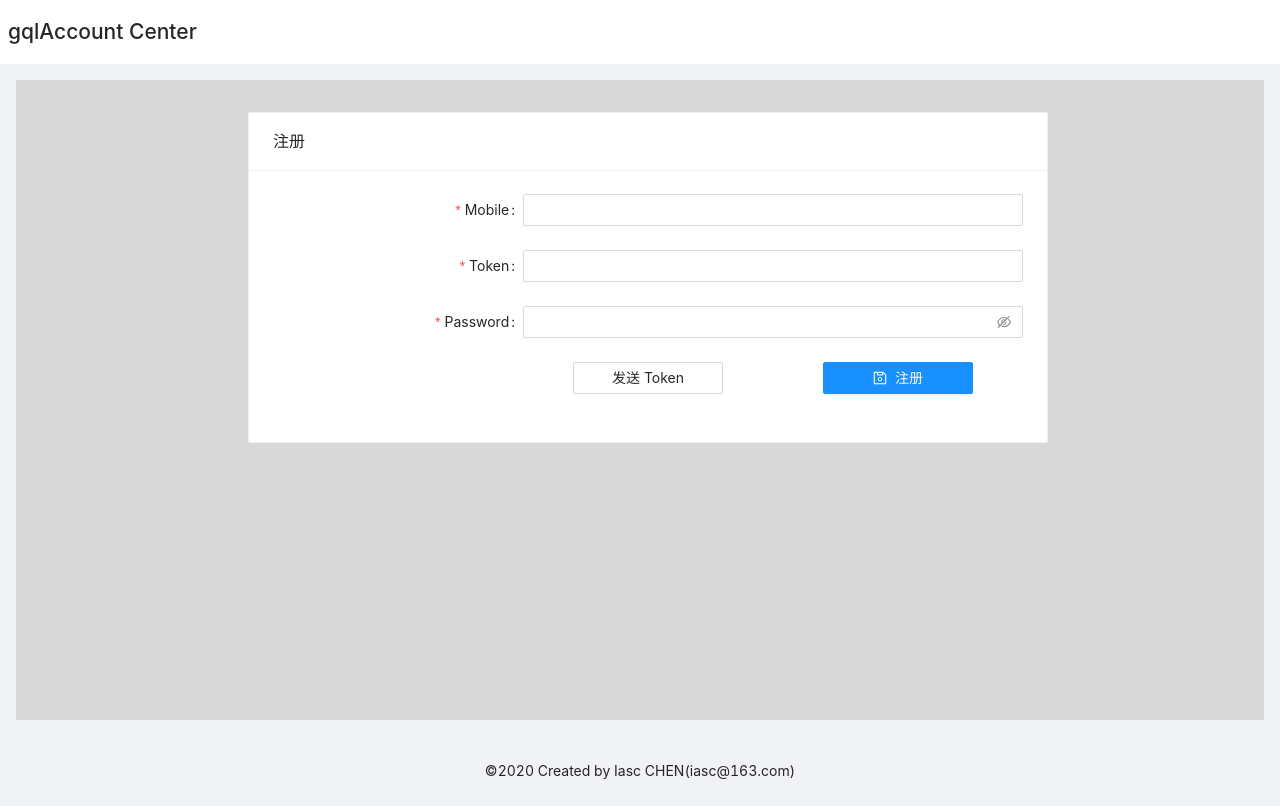
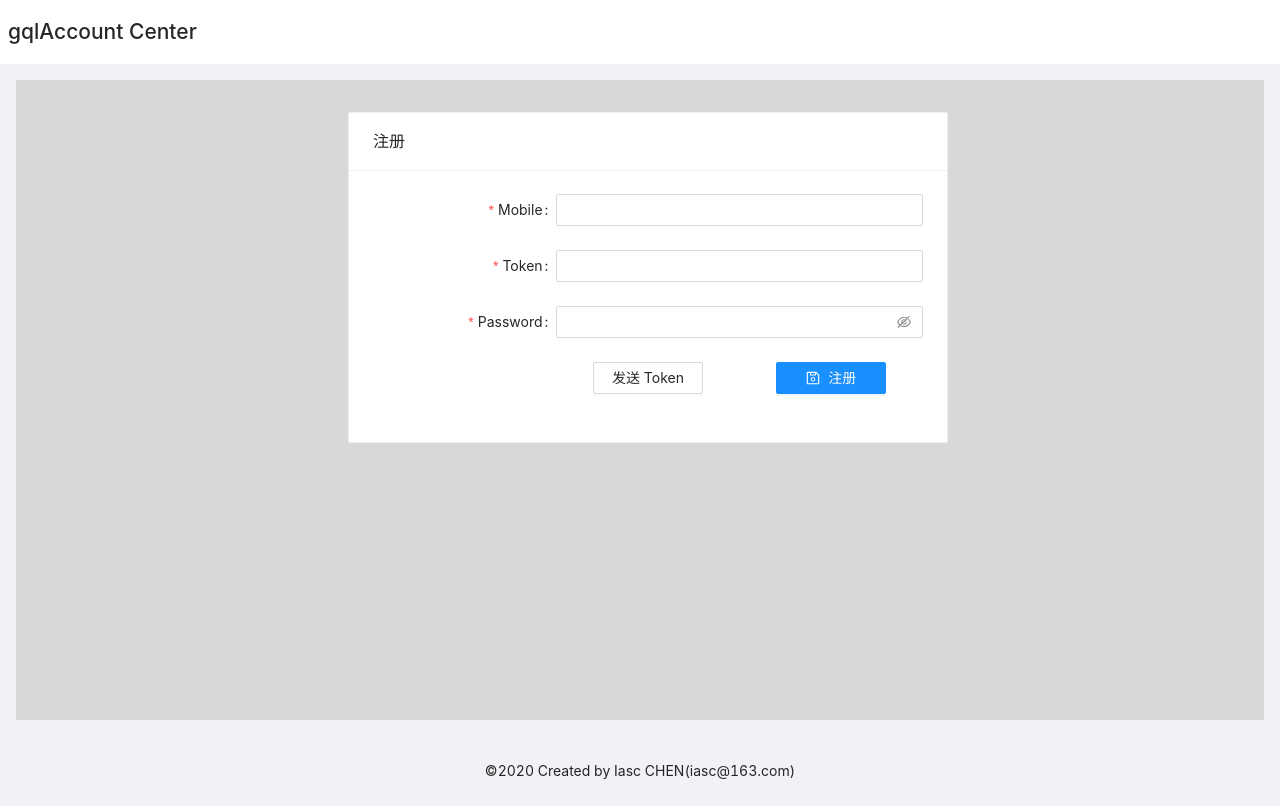
Before and after one commit to iascchen/gqlAccountClient, a React (Create React App) app: page /signup in a window 1280 px wide. Built offline with nearby package versions, Linux system fonts and the light colour scheme; no server answers.

Commit message:
add warpper for Login related page

```diff
--- a/src/components/common/Home.jsx
+++ b/src/components/common/Home.jsx
@@ -4,19 +4,13 @@ import {Col, Row} from 'antd'
 import reactLogo from '../../react_logo.svg'
 import gqlLogo from '../../graphql_logo.svg'
 
-import {useUser} from '../../modules/login/hook/UserProvider'
-import LoginWidget from '../../modules/login/LoginWidget'
-import UserInfoWidget from '../../modules/login/components/UserInfoWidget'
+import Login from '../../modules/login/Login'
 
 const Home = () => {
-    const { user, accessToken } = useUser()
-
     return (
         <Row className='centerContainer' style={{ width: '100%' }}>
-            <Col span={16}>
-                {accessToken
-                    ? <UserInfoWidget user={user}/>
-                    : <LoginWidget/>}
+            <Col span={24}>
+                <Login />
             </Col>
             <Col span={16} offset={4}>
                 <Row>
--- /dev/null
+++ b/src/modules/login/Login.jsx
@@ -0,0 +1,21 @@
+import React from 'react'
+import {Col, Row} from 'antd'
+
+import LoginContainer from './LoginContainer'
+import {useUser} from '../../modules/login/hook/UserProvider'
+import LoginWidget from '../../modules/login/components/LoginWidget'
+import UserInfoWidget from '../../modules/login/components/UserInfoWidget'
+
+const Home = () => {
+    const { user, accessToken } = useUser()
+
+    return (
+        <LoginContainer>
+            {accessToken
+                ? <UserInfoWidget user={user}/>
+                : <LoginWidget/>}
+        </LoginContainer>
+    )
+}
+
+export default Home
--- /dev/null
+++ b/src/modules/login/LoginContainer.jsx
@@ -0,0 +1,38 @@
+import React from 'react'
+import {HttpLink} from 'apollo-link-http'
+import {ApolloClient} from 'apollo-client'
+import {InMemoryCache} from 'apollo-cache-inmemory'
+import {ApolloProvider} from '@apollo/react-hooks'
+
+import {ACCOUNT_CENTER, HEADER_FOR_AUTH} from '../../utils/secrets'
+import {getTokens} from '../../modules/login/utils/manage-tokens'
+import {Col, Row} from 'antd'
+
+const customFetch = (uri, options) => {
+    const tokens = getTokens()
+    if (tokens && tokens.token) {
+        // options.headers.Authorization = `Bearer ${tokens.accessToken}`
+        options.headers[HEADER_FOR_AUTH] = tokens.token
+    }
+    return fetch(uri, options)
+}
+const httpLink = new HttpLink({
+    uri: `${ACCOUNT_CENTER}/login`,
+    fetch: customFetch
+})
+const client = new ApolloClient({ link: httpLink, cache: new InMemoryCache() })
+
+
+const LoginContainer = ({ children }) => {
+    return (
+        <ApolloProvider client={client}>
+            <Row className='centerContainer' style={{ width: '100%' }}>
+                <Col span={12}>
+                    { children }
+                </Col>
+            </Row>
+        </ApolloProvider>
+    )
+}
+
+export default LoginContainer
--- a/src/modules/login/LogoutWidget.jsx
+++ b/src/modules/login/Logout.jsx
@@ -6,7 +6,7 @@ import {useCookies} from 'react-cookie'
 import {ZDN_COOKIE_USER} from './utils/manage-tokens'
 import {useUser} from './hook/UserProvider'
 
-const LogoutWidget = () => {
+const Logout = () => {
     const { setAccessToken } = useUser()
     const history = useHistory()
     const [cookies, setCookie, removeCookie] = useCookies([ZDN_COOKIE_USER])
@@ -24,4 +24,4 @@ const LogoutWidget = () => {
     return (<></>)
 }
 
-export default LogoutWidget
+export default Logout
--- /dev/null
+++ b/src/modules/login/ResetPW.jsx
@@ -0,0 +1,10 @@
+import React from 'react'
+
+import LoginContainer from './LoginContainer'
+import ResetPWWidget from './components/ResetPWWidget'
+
+const ResetPW = () => {
+    return (<LoginContainer><ResetPWWidget /></LoginContainer>)
+}
+
+export default ResetPW
--- /dev/null
+++ b/src/modules/login/SignUpPW.jsx
@@ -0,0 +1,10 @@
+import React from 'react'
+
+import LoginContainer from './LoginContainer'
+import SignUpWidget from './components/SignUpWidget'
+
+const SignUpPW = () => {
+    return (<LoginContainer><SignUpWidget /></LoginContainer>)
+}
+
+export default SignUpPW
--- a/src/modules/login/LoginWidget.jsx
+++ b/src/modules/login/components/LoginWidget.jsx
@@ -3,8 +3,8 @@ import {useCookies} from 'react-cookie'
 import {useHistory} from 'react-router-dom'
 import {Card} from 'antd'
 
-import {ZDN_COOKIE_USER} from './utils/manage-tokens'
-import MobileLoginWidget from './components/MobileLoginWidget'
+import {ZDN_COOKIE_USER} from '../utils/manage-tokens'
+import MobileLoginWidget from './MobileLoginWidget'
 
 const LoginWidget = () => {
     const [sRememberMe, setRememberMe] = useState(false)
--- a/src/modules/login/ResetPWWidget.jsx
+++ b/src/modules/login/components/ResetPWWidget.jsx
@@ -1,12 +1,12 @@
 import React, {useState} from 'react'
 import {useHistory} from 'react-router-dom'
-import {Button, Card, Col, Form, Input, message, Row, Spin} from 'antd'
+import {Button, Card, Form, Input, message, Spin} from 'antd'
 import {SaveOutlined} from '@ant-design/icons'
 import {useMutation} from '@apollo/react-hooks'
 import gql from 'graphql-tag'
 
-import {layout, tailLayout} from '../../components/constant'
-import {INVITE_TOKEN_TTL} from '../../utils/secrets'
+import {layout, tailLayout} from '../../../components/constant'
+import {INVITE_TOKEN_TTL} from '../../../utils/secrets'
 
 const FORGOT_PASSWORD = gql`
     mutation resetPassword($user: ResetPasswordInput!){
@@ -66,8 +66,6 @@ const ResetPWWidget = () => {
     }
 
     return (
-        <Row className='centerContainer' style={{ width: '100%' }}>
-            <Col span={16}>
         <Card title='重设密码'>
             <Form {...layout} form={formData} onFinish={handleSubmit}>
                 <Form.Item name='mobile' label='Mobile' required>
@@ -90,8 +88,6 @@ const ResetPWWidget = () => {
                 }
             </Form>
         </Card>
-            </Col>
-        </Row>
     )
 }
 
--- a/src/modules/login/SignUpWidget.jsx
+++ b/src/modules/login/components/SignUpWidget.jsx
@@ -1,12 +1,12 @@
 import React, {useState} from 'react'
 import {useHistory} from 'react-router-dom'
-import {Button, Card, Col, Form, Input, message, Row, Spin} from 'antd'
+import {Button, Card, Form, Input, message, Spin} from 'antd'
 import {SaveOutlined} from '@ant-design/icons'
 import {useMutation} from '@apollo/react-hooks'
 import gql from 'graphql-tag'
 
-import {layout, tailLayout} from '../../components/constant'
-import {INVITE_TOKEN_TTL} from '../../utils/secrets'
+import {layout, tailLayout} from '../../../components/constant'
+import {INVITE_TOKEN_TTL} from '../../../utils/secrets'
 
 const SIGN_UP = gql`
     mutation createUser($user: CreateUserInput!){
@@ -67,8 +67,6 @@ const SignUpPWWidget = () => {
     }
 
     return (
-        <Row className='centerContainer' style={{ width: '100%' }}>
-            <Col span={16}>
         <Card title='注册'>
             <Form {...layout} form={formData} onFinish={handleSubmit}>
                 <Form.Item name='mobile' label='Mobile' required>
@@ -91,8 +89,6 @@ const SignUpPWWidget = () => {
                 }
             </Form>
         </Card>
-            </Col>
-        </Row>
     )
 }
 
```
Also changed, not shown: src/routers.js (+8 -9 lines). Lines whose indentation alone changed are shown as unchanged.
